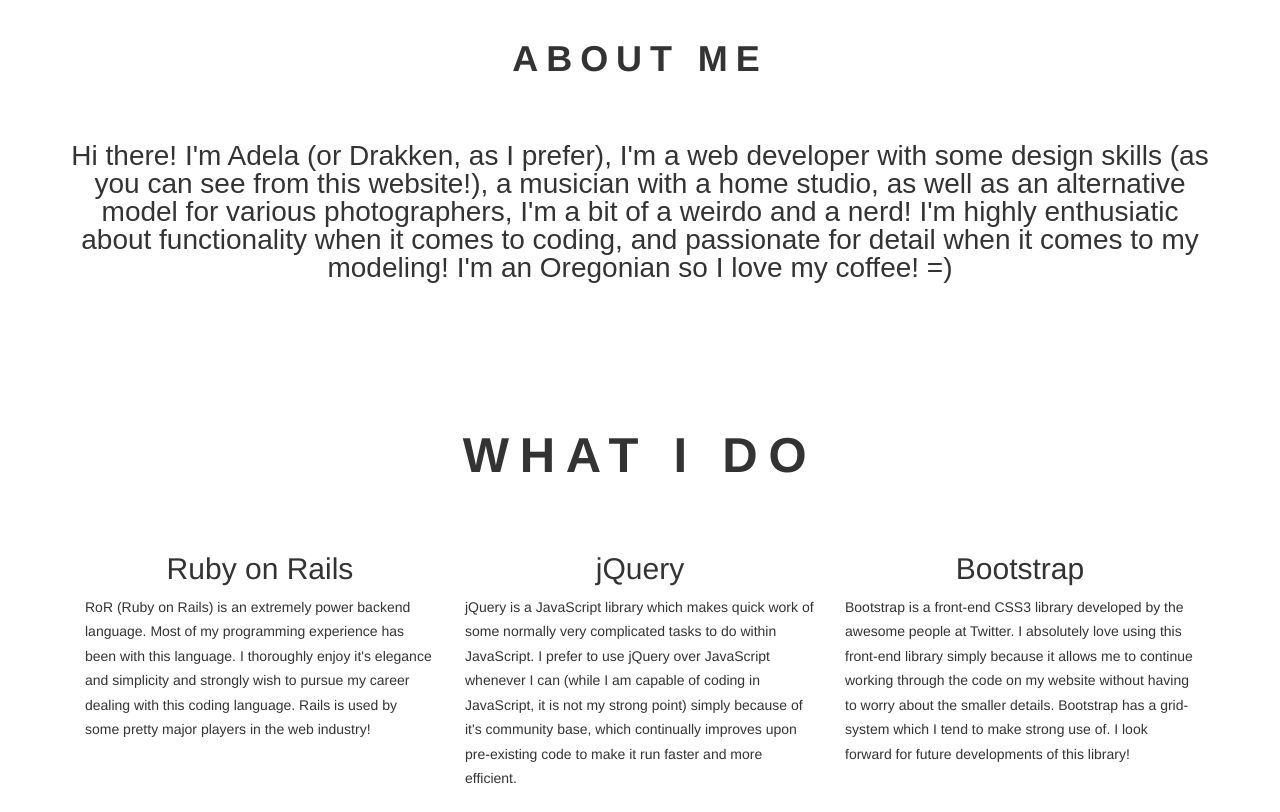
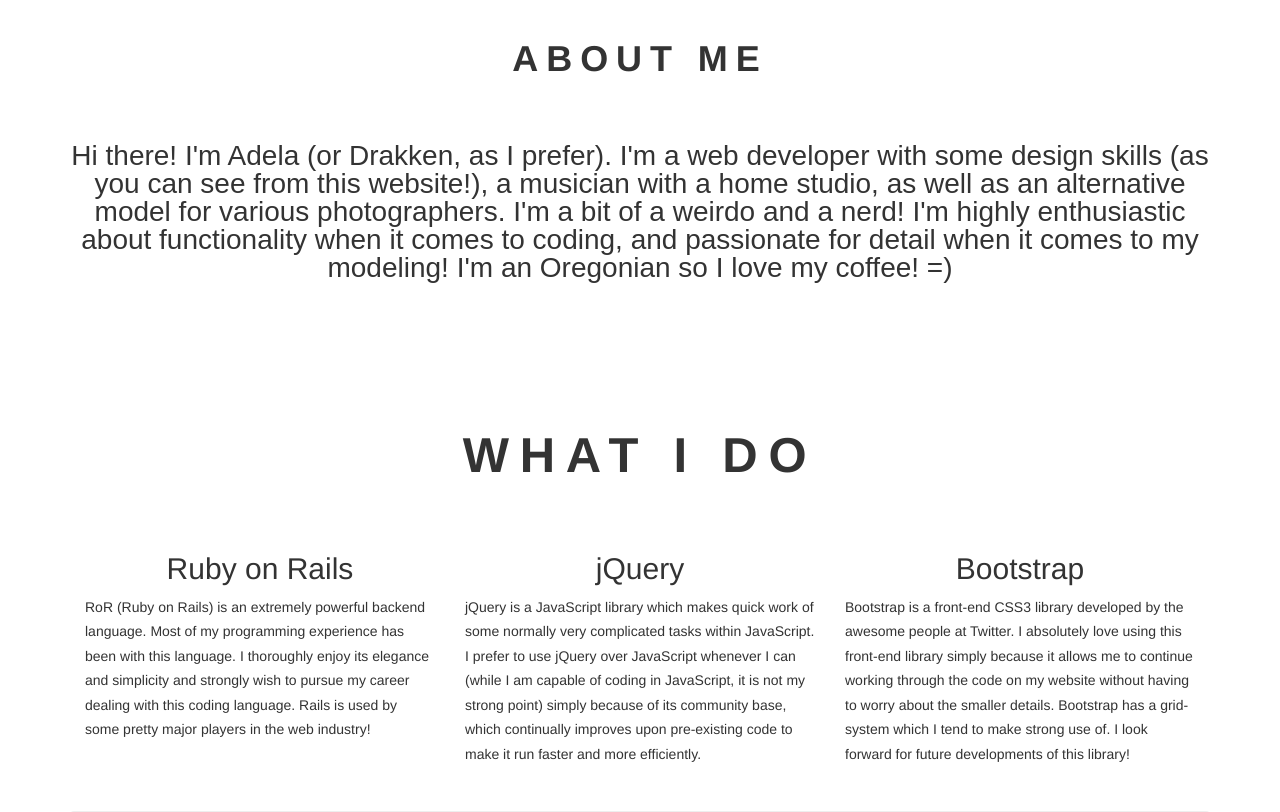
Before and after one commit to DrakkenSaer/Portfolio, a Rails app: template app/views/pages/about.html.erb in a window 1280 px wide. Shown: the part 51-863 px from the top of the page. Run offline with Rails 7, Linux system fonts and the light colour scheme; the template is opened without the code that fills it, so the values that code supplies are empty; style sheets or scripts are compiled from the project's sources; parts of the project's set-up code (start-up, migrations or seed data) failed here and were passed over; some libraries are stand-ins or nearby versions.

Commit message:
fixed grammatical errors

```diff
--- a/app/views/pages/_about_summary.html.erb
+++ b/app/views/pages/_about_summary.html.erb
@@ -1,3 +1,3 @@
 <p class="summary">
-  Hi there! I'm Adela (or Drakken, as I prefer), I'm a web developer with some design skills (as you can see from this website!), a musician with a home studio, as well as an alternative model for various photographers, I'm a bit of a weirdo and a nerd! I'm highly enthusiatic about functionality when it comes to coding, and passionate for detail when it comes to my modeling! I'm an Oregonian so I love my coffee! =)
+  Hi there! I'm Adela (or Drakken, as I prefer). I'm a web developer with some design skills (as you can see from this website!), a musician with a home studio, as well as an alternative model for various photographers. I'm a bit of a weirdo and a nerd! I'm highly enthusiastic about functionality when it comes to coding, and passionate for detail when it comes to my modeling! I'm an Oregonian so I love my coffee! =)
 </p>
--- a/app/views/pages/about.html.erb
+++ b/app/views/pages/about.html.erb
@@ -9,11 +9,11 @@
   <div clas="row">
     <div class="col-md-4">
       <h2>Ruby on Rails</h2>
-      RoR (Ruby on Rails) is an extremely power backend language. Most of my programming experience has been with this language. I thoroughly enjoy it's elegance and simplicity and strongly wish to pursue my career dealing with this coding language. Rails is used by some pretty major players in the web industry!
+      RoR (Ruby on Rails) is an extremely powerful backend language. Most of my programming experience has been with this language. I thoroughly enjoy its elegance and simplicity and strongly wish to pursue my career dealing with this coding language. Rails is used by some pretty major players in the web industry!
     </div>
     <div class="col-md-4">
       <h2>jQuery</h2>
-      jQuery is a JavaScript library which makes quick work of some normally very complicated tasks to do within JavaScript. I prefer to use jQuery over JavaScript whenever I can (while I am capable of coding in JavaScript, it is not my strong point) simply because of it's community base, which continually improves upon pre-existing code to make it run faster and more efficient.
+      jQuery is a JavaScript library which makes quick work of some normally very complicated tasks within JavaScript. I prefer to use jQuery over JavaScript whenever I can (while I am capable of coding in JavaScript, it is not my strong point) simply because of its community base, which continually improves upon pre-existing code to make it run faster and more efficiently.
     </div>
     <div class="col-md-4">
       <h2>Bootstrap</h2>
```
